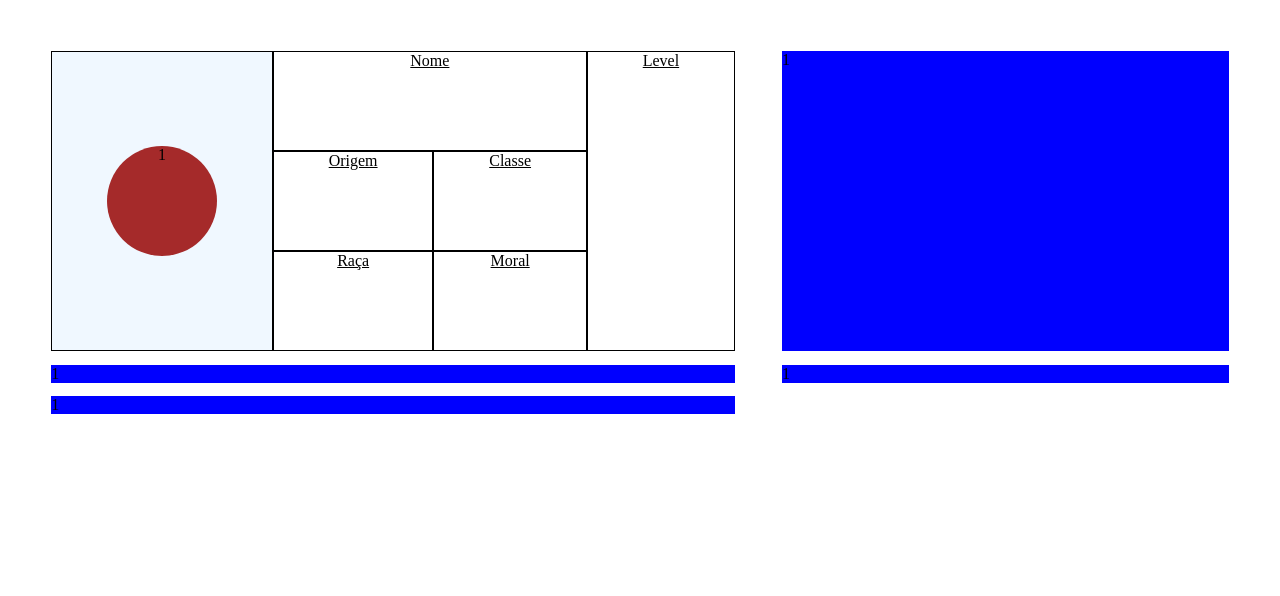
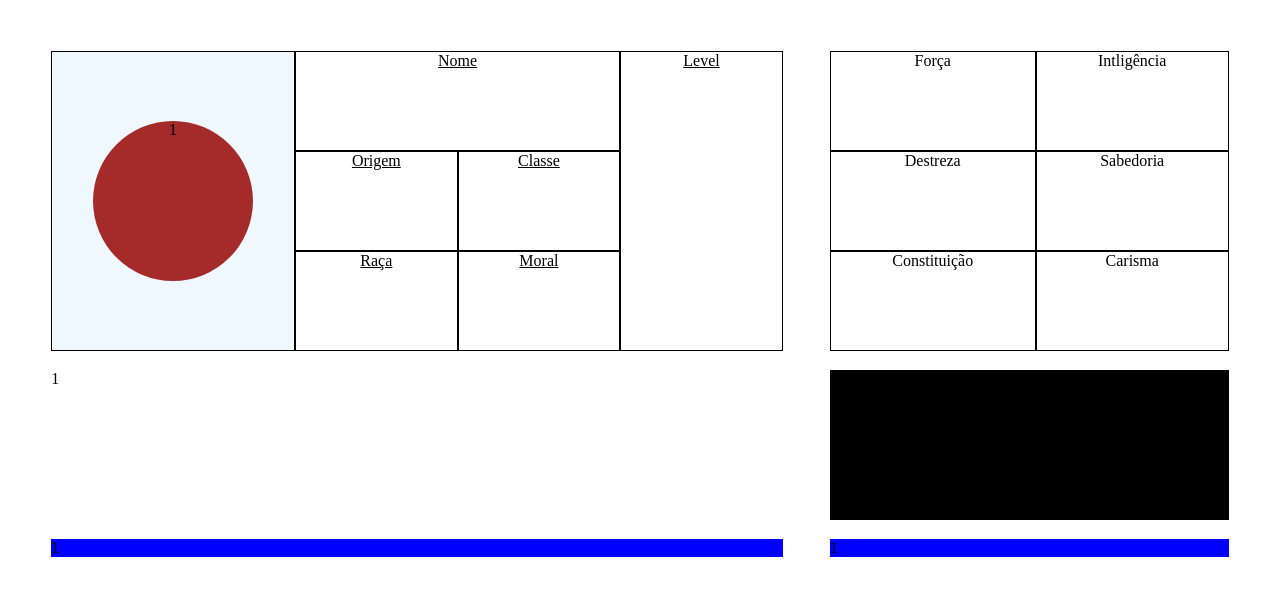
Before and after one commit to Templasan/Ficharpg, a plain HTML site: page index.html in a window 1280 px wide. Drawn offline with Linux system fonts and the light colour scheme.

Commit message:
Add files via upload

```diff
--- a/index.html
+++ b/index.html
@@ -11,7 +11,7 @@
     <main class="main-grid">
         <section class="profile">
             <div style="grid-area: picture; display: flex; align-items: center; background-color: aliceblue; justify-content: center;">
-                 <div style="background-color: brown; border-radius: 50%; width: 110px; height: 110px; margin: 5%;">1</div>
+                 <div style="background-color: brown; border-radius: 50%; width: 160px; height: 160px; margin: 2%;">1</div>
             </div>
             <div style="grid-area: name; text-decoration: underline; background-color: #fff;">Nome</div>
             <div style="grid-area: origin; text-decoration: underline;background-color: #ffffff;">Origem</div>
@@ -21,8 +21,16 @@
             <div style="grid-area: level; text-decoration: underline;background-color: #ffffff;">Level</div>
         </section>
 
-        <div>1</div>
-        <div>1</div>
+        <section class="skills">
+            <div>Força</div>
+            <div>Intligência</div>
+            <div>Destreza</div>
+            <div>Sabedoria</div>
+            <div>Constituição</div>
+            <div>Carisma</div>
+        </section>
+        <section>1</section>
+        <section class="weapons">1</section>
         <div>1</div>
         <div>1</div>
     </main>
--- a/styles.css
+++ b/styles.css
@@ -24,6 +24,7 @@
     "picture name name level"
     "picture origin class level"
     "picture race moral level";
+    grid-template-columns: 3fr 2fr 2fr 2fr;
     background-color: black;
 }
 
@@ -31,3 +32,24 @@
     text-align: center;
     margin: 1px;
 }
+
+.skills {
+    height: 300px;
+    display: grid;
+    grid-template-areas:
+    "Força Inteligência"
+    "Destreza Sabedoria"
+    "Constituição Carisma";
+    background-color: black;
+}
+
+.skills > div {
+    text-align: center;
+    margin: 1px;
+    background-color: rgb(255, 255, 255);
+}
+
+.weapons {
+    height: 150px;
+    background-color: black;
+}
```
